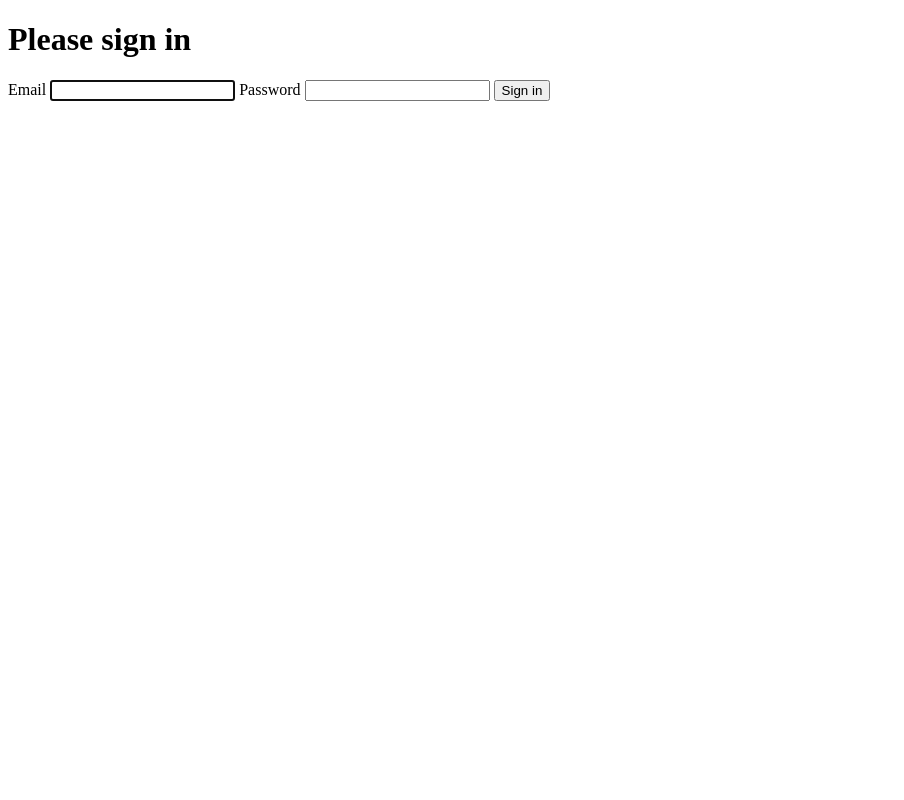
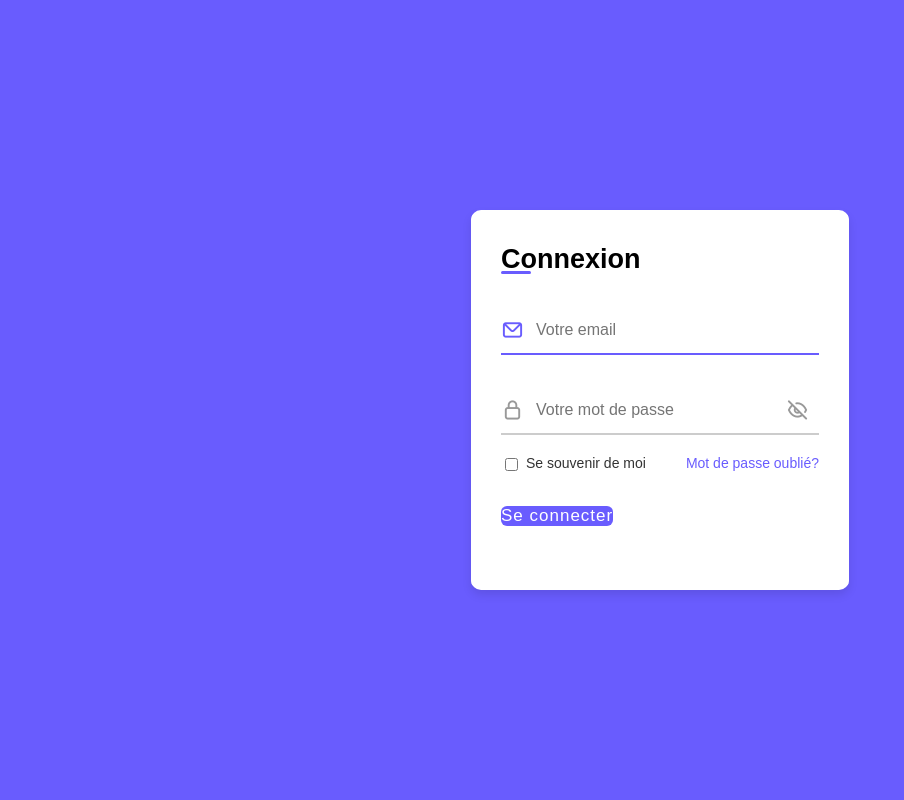
Before and after one commit to ThomasArroyos/Projet_Symfony, a Symfony app: template templates/security/login.html.twig in a window 1280 px wide. Shown: the whole page, without its empty margins (0-904 px from the left). Run offline with Twig, Linux system fonts and the light colour scheme; the template is opened without the code that fills it, so the values that code supplies are empty; some libraries are stand-ins or nearby versions.

Commit message:
CSS page de login + Path de logout

```diff
--- /dev/null
+++ b/public/css/form.css
@@ -0,0 +1,189 @@
+:root{
+    /* ===== Colors ===== */
+    --primary-color: #695CFE;
+    --white: #fff;
+
+}
+
+/* ===== Google Font Import - Poformsins ===== */
+@import url('https://fonts.googleapis.com/css2?family=Poppins:wght@300;400;500;600;700&display=swap');
+
+*{
+    margin: 0;
+    padding: 0;
+    box-sizing: border-box;
+    font-family: 'Poppins', sans-serif;
+}
+
+body{
+    height: 100vh;
+    display: flex;
+    align-items: center;
+    justify-content: center;
+    background-color: var(--primary-color);
+}
+
+.container{
+    position: relative;
+    max-width: 430px;
+    width: 100%;
+    background: var(--white);
+    border-radius: 10px;
+    box-shadow: 0 5px 10px rgba(0, 0, 0, 0.1);
+    overflow: hidden;
+    margin: 0 20px;
+}
+
+.container .forms{
+    display: flex;
+    align-items: center;
+    height: 380px;
+    width: 200%;
+    transition: height 0.2s ease;
+}
+
+
+.container .form{
+    width: 50%;
+    padding: 30px;
+    background-color: var(--white);
+    transition: margin-left 0.18s ease;
+}
+
+.container.active .login{
+    margin-left: -50%;
+    opacity: 0;
+    transition: margin-left 0.18s ease, opacity 0.15s ease;
+}
+
+.container .signup{
+    opacity: 0;
+    transition: opacity 0.09s ease;
+}
+.container.active .signup{
+    opacity: 1;
+    transition: opacity 0.2s ease;
+}
+
+.container.active .forms{
+    height: 300px;
+}
+.container .form .title{
+    position: relative;
+    font-size: 27px;
+    font-weight: 600;
+}
+
+.form .title::before{
+    content: '';
+    position: absolute;
+    left: 0;
+    bottom: 0;
+    height: 3px;
+    width: 30px;
+    background-color: var(--primary-color);
+    border-radius: 25px;
+}
+
+.form .input-field{
+    position: relative;
+    height: 50px;
+    width: 100%;
+    margin-top: 30px;
+}
+
+.input-field input{
+    position: absolute;
+    height: 100%;
+    width: 100%;
+    padding: 0 35px;
+    border: none;
+    outline: none;
+    font-size: 16px;
+    border-bottom: 2px solid #ccc;
+    border-top: 2px solid transparent;
+    transition: all 0.2s ease;
+}
+
+.input-field input:is(:focus, :valid){
+    border-bottom-color: var(--primary-color);
+}
+
+.input-field i{
+    position: absolute;
+    top: 50%;
+    transform: translateY(-50%);
+    color: #999;
+    font-size: 23px;
+    transition: all 0.2s ease;
+}
+
+.input-field input:is(:focus, :valid) ~ i{
+    color: var(--primary-color);
+}
+
+.input-field i.icon{
+    left: 0;
+}
+.input-field i.showHidePw{
+    right: 0;
+    cursor: pointer;
+    padding: 10px;
+}
+
+.form .checkbox-text{
+    display: flex;
+    align-items: center;
+    justify-content: space-between;
+    margin-top: 20px;
+}
+
+.checkbox-text .checkbox-content{
+    display: flex;
+    align-items: center;
+}
+
+.checkbox-content input{
+    margin: 0 8px -2px 4px;
+    accent-color: var(--primary-color);
+}
+
+.form .text{
+    color: #333;
+    font-size: 14px;
+}
+
+.form a.text{
+    color: var(--primary-color);
+    text-decoration: none;
+}
+.form a:hover{
+    text-decoration: underline;
+}
+
+.form .button{
+    margin-top: 35px;
+}
+
+button{
+    border: none;
+    color: var(--white);
+    font-size: 17px;
+    font-weight: 500;
+    letter-spacing: 1px;
+    border-radius: 6px;
+    background-color: var(--primary-color);
+    cursor: pointer;
+    transition: all 0.3s ease;
+}
+
+button:hover{
+    border: 2px solid var(--primary-color);
+    color: var(--primary-color);
+    background-color: var(--white);
+}
+
+.form .login-signup{
+    margin-top: 30px;
+    text-align: center;
+}
--- a/templates/security/login.html.twig
+++ b/templates/security/login.html.twig
@@ -1,6 +1,11 @@
 {% extends 'base.html.twig' %}
 
 {% block title %}Log in!{% endblock %}
+
+{% block stylesheets %}
+    <link href="{{ asset('css/form.css') }}" rel="stylesheet" />
+    <link rel="stylesheet" href="https://unicons.iconscout.com/release/v4.0.0/css/line.css">
+{% endblock %}
 
 {% block body %}
     <form method="post">
@@ -14,11 +19,40 @@
             </div>
         {% endif %}
 
-    <h1 class="h3 mb-3 font-weight-normal">Please sign in</h1>
-    <label for="inputEmail">Email</label>
-    <input type="email" value="{{ last_username }}" name="email" id="inputEmail" class="form-control" autocomplete="email" required autofocus>
-    <label for="inputPassword">Password</label>
-    <input type="password" name="password" id="inputPassword" class="form-control" autocomplete="current-password" required>
+        <div class="container">
+            <div class="forms">
+                <div class="form login">
+                    <span class="title">Connexion</span>
+                    <div class="input-field">
+                        <input type="email" value="{{ last_username }}" name="email" id="inputEmail" class="form-control" autocomplete="email" placeholder="Votre email" required autofocus>
+                        <i class="uil uil-envelope icon"></i>
+                    </div>
+                    <div class="input-field">
+                        <input type="password" name="password" id="inputPassword" class="form-control" autocomplete="current-password" placeholder="Votre mot de passe" required>
+                        <i class="uil uil-lock icon"></i>
+                        <i class="uil uil-eye-slash showHidePw"></i>
+                    </div>
+
+                    <div class="checkbox-text">
+                        <div class="checkbox-content">
+                            <input type="checkbox" id="logCheck">
+                            <label for="logCheck" class="text">Se souvenir de moi</label>
+                        </div>
+
+                        <a href="#" class="text forgot-password-link">Mot de passe oublié?</a>
+                    </div>
+
+                    <div class="input-field button">
+                        <a href="planning.html">
+                            <button type="submit">
+                                Se connecter
+                            </button>
+                            <!-- <input type="button" id="connexion" value="Se connecter"> -->
+                        </a>
+                    </div>
+                </div>
+            </div>
+        </div>
 
         <input type="hidden" name="_csrf_token"
                value="{{ csrf_token('authenticate') }}"
@@ -35,8 +69,8 @@
         </div>
         #}
 
-    <button class="btn btn-lg btn-primary" type="submit">
+        <!-- <button class="btn btn-lg btn-primary" type="submit">
             Sign in
-    </button>
+        </button>-->
     </form>
 {% endblock %}
```
Also changed, not shown: src/Repository/UserRepository.php (added, +50 -0 lines), 1 other file. Lines whose indentation alone changed are shown as unchanged.
